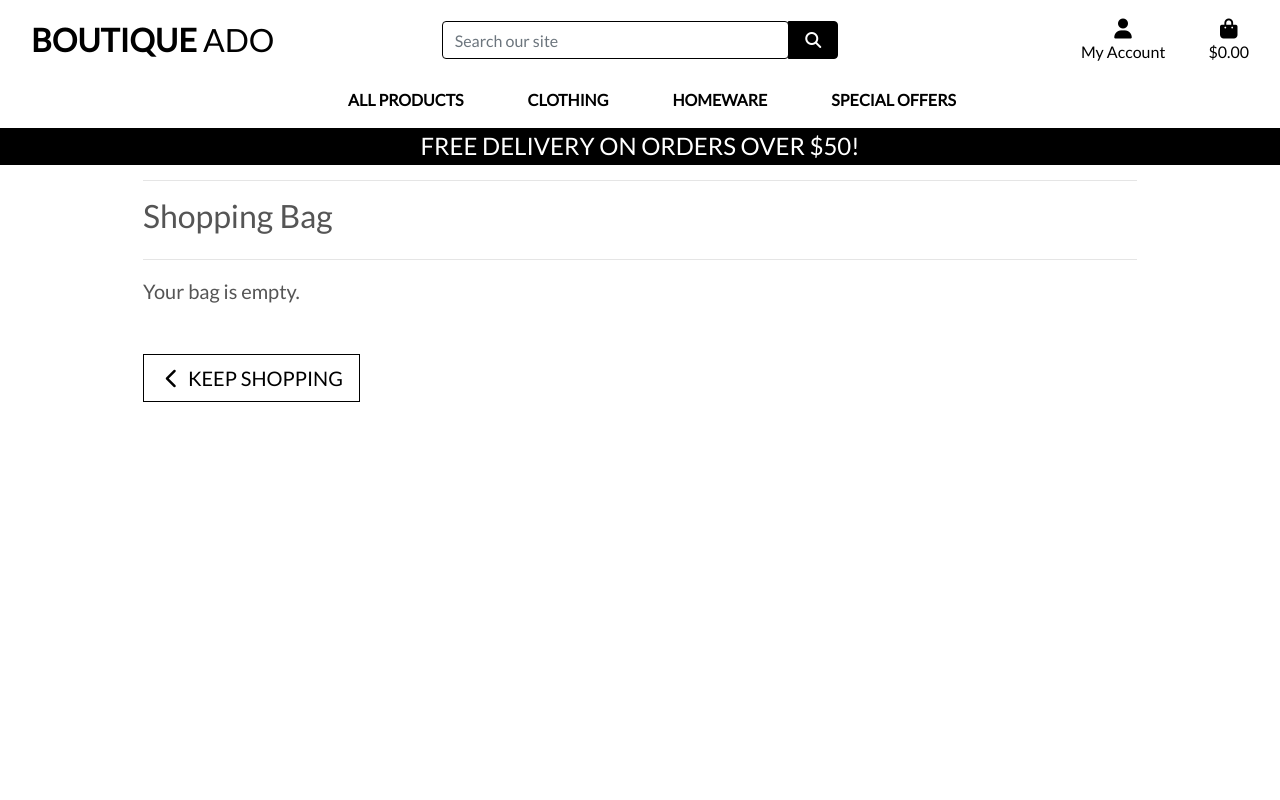
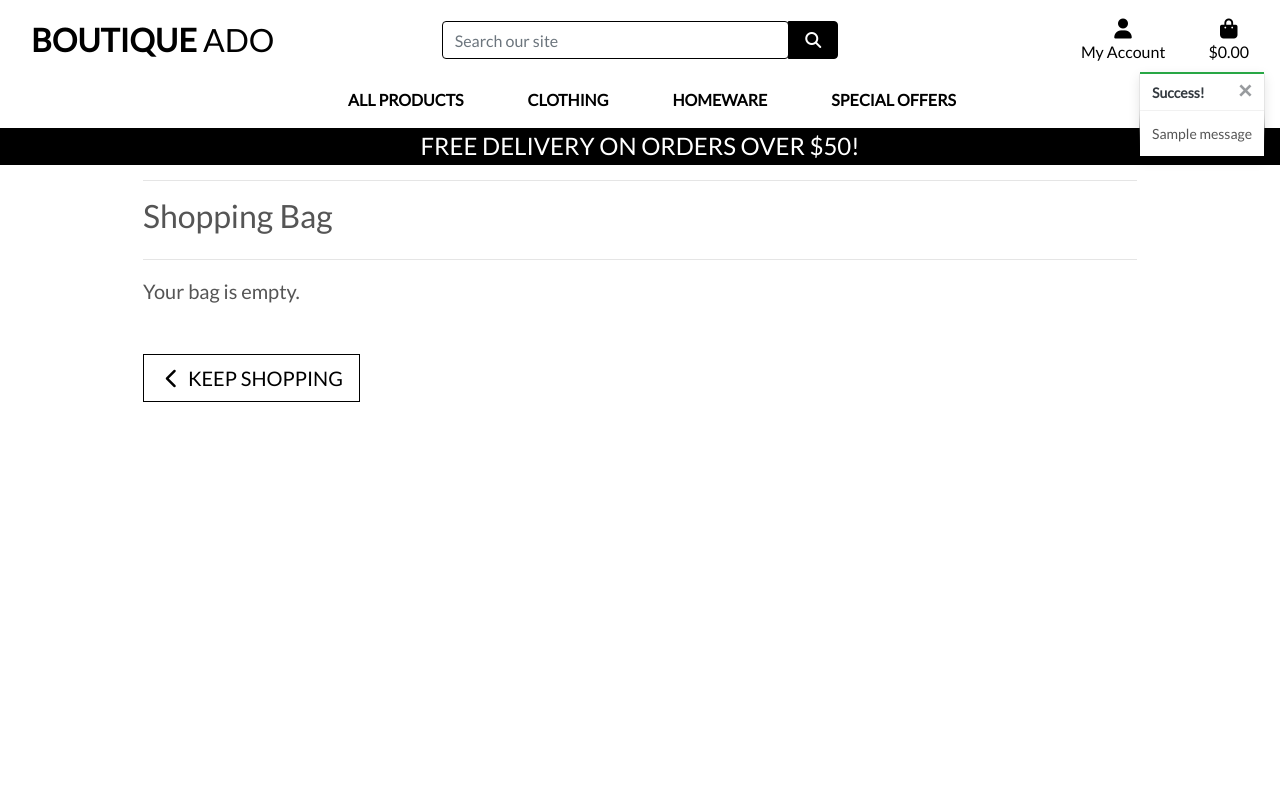
Before and after one commit to Mr-KulwinderSingh/boutique_ado_v1, a Django app: page /bag/ in a window 1280 px wide. Run offline with Django 3.2, Linux system fonts and the light colour scheme; tables that the repository leaves empty hold one stand-in row (values such as "Sample post"); one stand-in notice (Sample message) is shown; some libraries are stand-ins or nearby versions.

Commit message:
Added toasts to show the system alerts/message to the user while shopping

```diff
--- a/bag/views.py
+++ b/bag/views.py
@@ -1,4 +1,7 @@
 from django.shortcuts import render, redirect, reverse, HttpResponse
+from django.contrib import messages
+
+from products.models import Product
 
 # Create your views here.
 
@@ -10,6 +13,7 @@ def view_bag(request):
 def add_to_bag(request, item_id):
     """ Add a quantity of the specified product to the shopping bag """
 
+    product = Product.objects.get(pk=item_id)
     quantity = int(request.POST.get('quantity'))
     redirect_url = request.POST.get('redirect_url')
     size = None
@@ -30,6 +34,7 @@ def add_to_bag(request, item_id):
             bag[item_id] += quantity
         else:
             bag[item_id] = quantity
+            messages.success(request, f'Added {product.name} to your bag')
 
     request.session['bag'] = bag
     return redirect(redirect_url)
--- a/boutique_ado/settings.py
+++ b/boutique_ado/settings.py
@@ -78,6 +78,8 @@ TEMPLATES = [
         },
     },
 ]
+
+MESSAGE_STORAGE = 'django.contrib.messages.storage.session.SessionStorage'
 
 AUTHENTICATION_BACKENDS = [
     # Needed to login by username in Django admin, regardless of `allauth`
--- a/static/css/base.css
+++ b/static/css/base.css
@@ -96,6 +96,21 @@ a.category-badge > span.badge:hover {
 .remove-item {
     cursor: pointer;
 }
+/* -----------------------------Bootstrap Toasts---*/
+.message-container {
+    position: fixed;
+    top: 72px;
+    right: 15px;
+    z-index: 99999999999;
+}
+
+.custom-toast {
+    overflow: visible;
+}
+
+.toast-capper {
+    height: 2px;
+}
 
 /* -------------------------------- Media Queries */
 
--- a/templates/base.html
+++ b/templates/base.html
@@ -26,7 +26,8 @@
 
   {% block corejs %}
   <script src="https://kit.fontawesome.com/a32f538c40.js" crossorigin="anonymous"></script>
-  <script src="https://code.jquery.com/jquery-3.4.1.min.js" integrity="sha256-CSXorXvZcTkaix6Yvo6HppcZGetbYMGWSFlBw8HfCJo=" crossorigin="anonymous"></script>
+  <script src="https://code.jquery.com/jquery-3.4.1.min.js"
+    integrity="sha256-CSXorXvZcTkaix6Yvo6HppcZGetbYMGWSFlBw8HfCJo=" crossorigin="anonymous"></script>
   <script src="https://cdn.jsdelivr.net/npm/popper.js@1.16.0/dist/umd/popper.min.js"
     integrity="sha384-Q6E9RHvbIyZFJoft+2mJbHaEWldlvI9IOYy5n3zV9zzTtmI3UksdQRVvoxMfooAo" crossorigin="anonymous">
   </script>
@@ -52,8 +53,7 @@
       <div class="col-12 col-lg-4 my-auto py-1 py-lg-0">
         <form method="GET" action="{% url 'products' %}">
           <div class="input-group w-100">
-            <input class="form-control border border-black rounded" type="text" name="q"
-              placeholder="Search our site">
+            <input class="form-control border border-black rounded" type="text" name="q" placeholder="Search our site">
             <div class="input-group-append">
               <button class="form-control btn btn-black border border-black rounded-right" type="submit">
                 <span class="icon">
@@ -88,7 +88,8 @@
             </div>
           </li>
           <li class="list-inline-item">
-            <a class="{% if grand_total %}text-info font-weight-bold{% else %}text-black{% endif %} nav-link" href="{% url 'view_bag' %}">
+            <a class="{% if grand_total %}text-info font-weight-bold{% else %}text-black{% endif %} nav-link"
+              href="{% url 'view_bag' %}">
               <div class="text-center">
                 <div><i class="fas fa-shopping-bag fa-lg"></i></div>
                 <p class="my-0">
@@ -116,14 +117,28 @@
     </div>
     <div id="delivery-banner" class="row text-center">
       <div class="col bg-black text-white">
-          <h4 class="logo-font my-1">Free delivery on orders over ${{ free_delivery_threshold }}!</h4>
+        <h4 class="logo-font my-1">Free delivery on orders over ${{ free_delivery_threshold }}!</h4>
       </div>
-  </div>
+    </div>
     </div>
   </header>
 
   {% if messages %}
-  <div class="message-container"></div>
+  <div class="message-container">
+    {% for message in messages %}
+    {% with message.level as level %}
+    {% if level == 40 %}
+    {% include 'includes/toasts/toast_error.html' %}
+    {% elif level == 30 %}
+    {% include 'includes/toasts/toast_warning.html' %}
+    {% elif level == 25 %}
+    {% include 'includes/toasts/toast_success.html' %}
+    {% else %}
+    {% include 'includes/toasts/toast_info.html' %}
+    {% endif %}
+    {% endwith %}
+    {% endfor %}
+  </div>
   {% endif %}
 
   {% block page_header %}
@@ -133,6 +148,9 @@
   {% endblock %}
 
   {% block postloadjs %}
+  <script type="text/javascript">
+    $('.toast').toast('show');
+  </script>
   {% endblock %}
 
 
--- /dev/null
+++ b/templates/includes/toasts/toast_success.html
@@ -0,0 +1,13 @@
+<div class="toast custom-toast rounded border-top-0" data-autohide="false">
+    <div class="arrow-up arrow-success"></div>
+    <div class="w-100 toast-capper bg-success"></div>
+    <div class="toast-header bg-white text-dark">
+        <strong class="mr-auto">Success!</strong>
+        <button type="button" class="ml-2 mb-1 close text-dark" data-dismiss="toast" aria-label="Close">
+            <span aria-hidden="true">&times;</span>
+        </button>
+    </div>
+    <div class="toast-body bg-white">
+        {{ message }}
+    </div>
+</div>
```
Also changed, not shown: templates/includes/toasts/toast_error.html (added, +13 -0 lines), templates/includes/toasts/toast_info.html (added, +13 -0 lines), templates/includes/toasts/toast_warning.html (added, +13 -0 lines), db.sqlite3.
